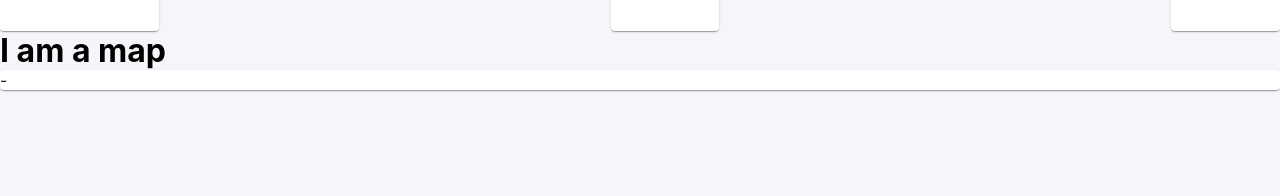
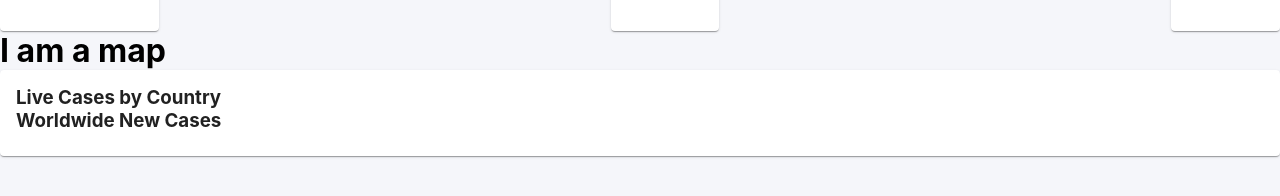
Before and after one commit to ywshen/Covid-19-Tracker, a React (Create React App) app: page / in a window 1280 px wide. Shown: the part 162-358 px from the top of the page. Built offline with nearby package versions, Linux system fonts and the light colour scheme; no server answers.

Commit message:
Updating Live Cases section

```diff
--- a/src/App.js
+++ b/src/App.js
@@ -1,5 +1,5 @@
 import React, { useState, useEffect } from 'react';
-import {MenuItem, FormControl, Select, Card, } from '@material-ui/core'
+import {MenuItem, FormControl, Select, Card, CardContent, } from '@material-ui/core'
 import InfoBox from './InfoBox'
 import Map from './Map'
 import './App.css';
@@ -60,7 +60,10 @@ function App() {
 
           </div>
           <Card className="app_right">
-              -
+              <CardContent>
+                  <h3>Live Cases by Country</h3>
+                  <h3>Worldwide New Cases</h3>
+              </CardContent>
           </Card>
         </div>
   );
```
